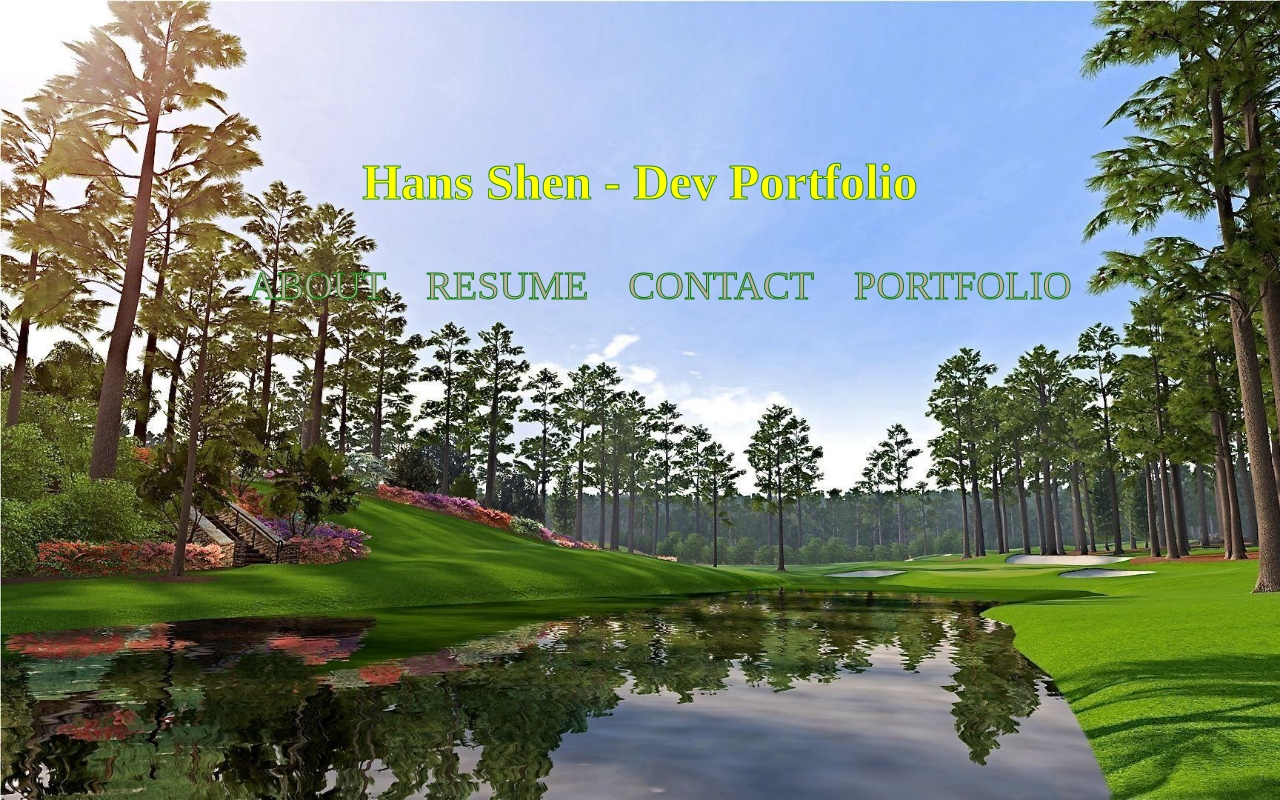
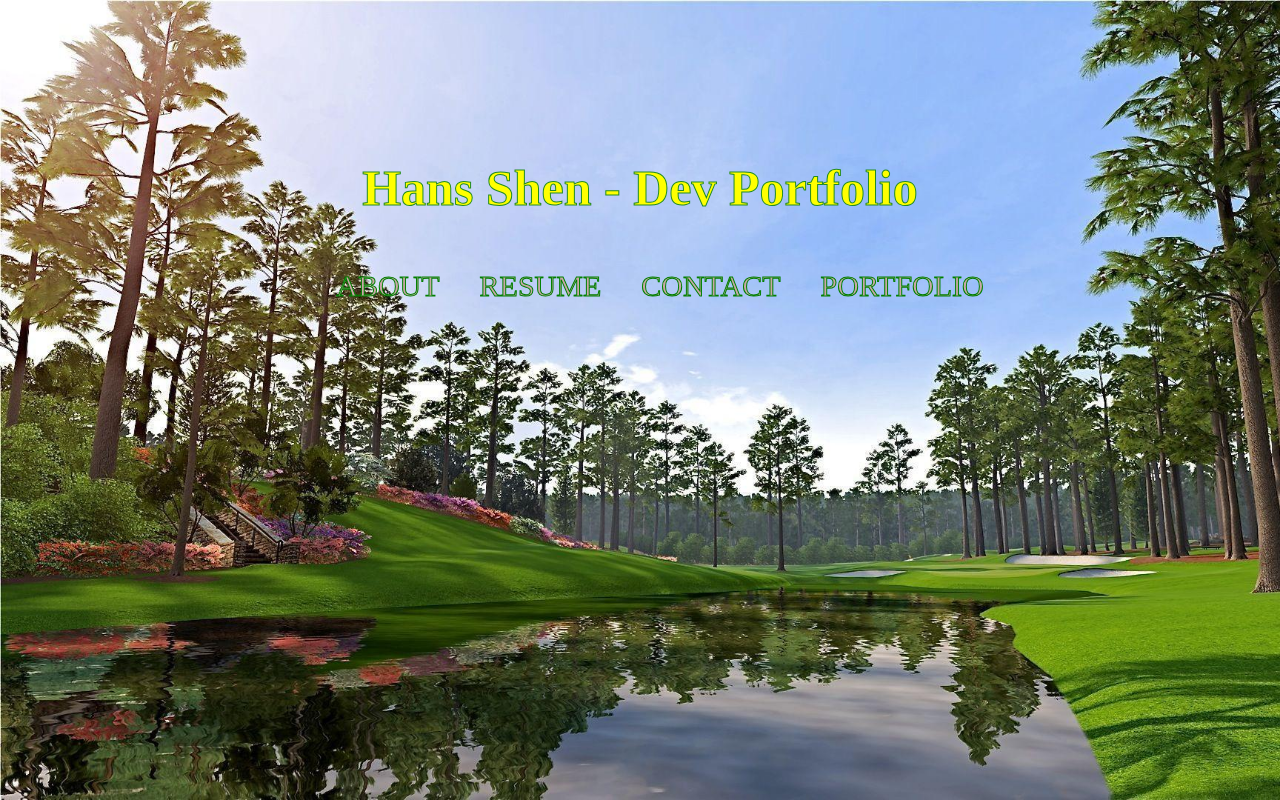
Before and after one commit to cameragrammar/HS-React-Portfolio, a React (Create React App) app: page / in a window 1280 px wide. Built offline with nearby package versions, Linux system fonts and the light colour scheme.

Commit message:
Font Styling

```diff
--- a/src/index.css
+++ b/src/index.css
@@ -117,8 +117,8 @@ h3 {
 }
 
 nav ul li a {
-  font-family:'Chakra Petch';
-  font-size: 40px;
+  font-family:'Kalam';
+  font-size: 30px;
   color: #caa8a8;
   text-decoration: none;
   padding: 20px;
@@ -126,7 +126,7 @@ nav ul li a {
   outline: #919090;
 }
 
-@import url('https://fonts.googleapis.com/css2?family=Caveat&family=Chakra+Petch&family=Righteous&display=swap');
+@import url('https://fonts.googleapis.com/css2?family=Asap+Condensed:wght@500&family=Caveat&family=Chakra+Petch&family=Kalam:wght@700&family=Righteous&display=swap');
 
 nav ul li a:hover {
   color: #f0d7d7;
```
